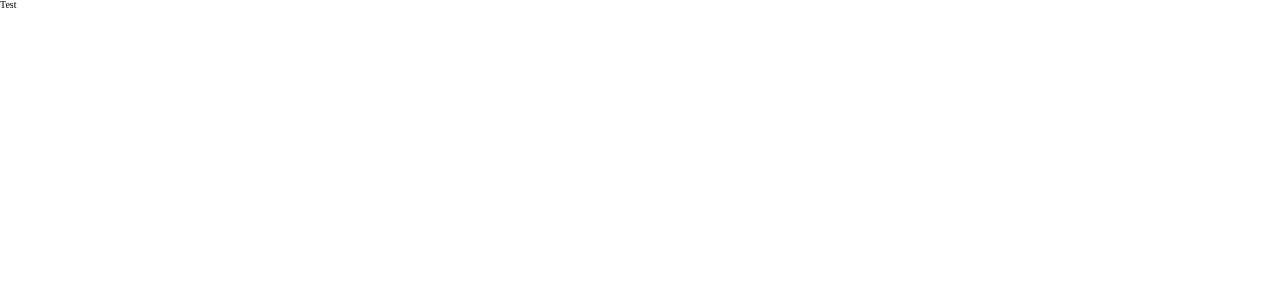
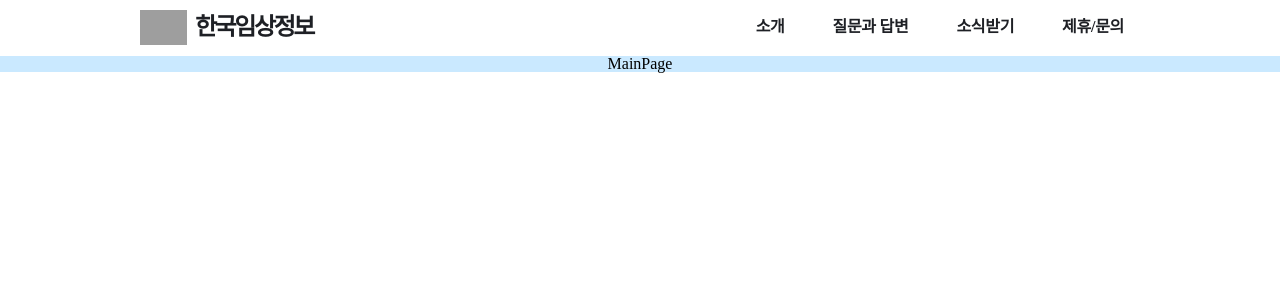
Before and after one commit to pre-on-boarding-team-10/pre-onboarding-7th-3-1-10, a React (Create React App) app: page / in a window 1280 px wide. Shown: the top 300 px of the page. Built offline with nearby package versions, Linux system fonts and the light colour scheme; grey boxes are pictures that could not be loaded.

Commit message:
Feat: Navbar 페이지 구현

```diff
--- /dev/null
+++ b/src/components/Navbar.tsx
@@ -0,0 +1,75 @@
+import React from 'react';
+import styled from 'styled-components';
+
+function Navbar() {
+  return (
+    <Section>
+      <Container>
+        <Logocontainer>
+          <LogoImg
+            src="https://st3.depositphotos.com/4060975/19348/v/450/depositphotos_193487222-stock-illustration-conical-flask-colored-line-icon.jpg"
+            alt="로고 이미지"
+          />
+          <LogoTitle>한국임상정보</LogoTitle>
+        </Logocontainer>
+        <NavBtncontainer>
+          <NavBtn>소개</NavBtn>
+          <NavBtn>질문과 답변</NavBtn>
+          <NavBtn>소식받기</NavBtn>
+          <NavBtn>제휴/문의</NavBtn>
+        </NavBtncontainer>
+      </Container>
+    </Section>
+  );
+}
+
+const Section = styled.section`
+  width: 100vw;
+  height: 3.5rem;
+`;
+
+const Container = styled.article`
+  width: 62.5rem;
+  margin: 0 auto;
+  position: static;
+  display: flex;
+  align-items: center;
+  justify-content: space-between;
+`;
+
+const Logocontainer = styled.div`
+  display: flex;
+  align-items: center;
+`;
+
+const LogoImg = styled.img`
+  height: 2.2rem;
+`;
+
+const LogoTitle = styled.button`
+  font-size: 1.5rem;
+  line-height: 1.6;
+  font-weight: 800;
+  letter-spacing: -0.1em;
+  padding: 0.5rem;
+  background-color: transparent;
+  color: #1e2025;
+`;
+
+const NavBtncontainer = styled.div`
+  display: flex;
+  align-items: center;
+  gap: 1rem;
+`;
+
+const NavBtn = styled.button`
+  font-size: 1rem;
+  line-height: 1.6;
+  font-weight: 600;
+  letter-spacing: -0.018em;
+  padding: 0.5rem 1rem;
+  background-color: transparent;
+  color: #1e2025;
+`;
+
+export default Navbar;
--- /dev/null
+++ b/src/pages/MainPage.tsx
@@ -0,0 +1,23 @@
+import React from 'react';
+import styled from 'styled-components';
+
+function MainPage() {
+  return (
+    <Section>
+      <Container>MainPage</Container>
+    </Section>
+  );
+}
+
+const Section = styled.section`
+  width: 100vw;
+  height: 100vh;
+`;
+
+const Container = styled.article`
+  display: flex;
+  align-items: center;
+  flex-direction: column;
+  background-color: #cae9ff;
+`;
+export default MainPage;
--- a/src/router.tsx
+++ b/src/router.tsx
@@ -1,11 +1,13 @@
 import { BrowserRouter, Route, Routes } from 'react-router-dom';
-import Test from './Test';
+import MainPage from './pages/MainPage';
+import Navbar from './components/Navbar';
 
 const router = () => {
   return (
     <BrowserRouter>
+      <Navbar />
       <Routes>
-        <Route path="/" element={<Test />} />
+        <Route path="/" element={<MainPage />} />
       </Routes>
     </BrowserRouter>
   );
--- a/src/styles/GlobalStyle.tsx
+++ b/src/styles/GlobalStyle.tsx
@@ -13,7 +13,6 @@ const GlobalStyle = createGlobalStyle`
  html {
     width: 100%;
     height: 100%;
-    font-size: 62.5%;
  }
 
   body {
```
